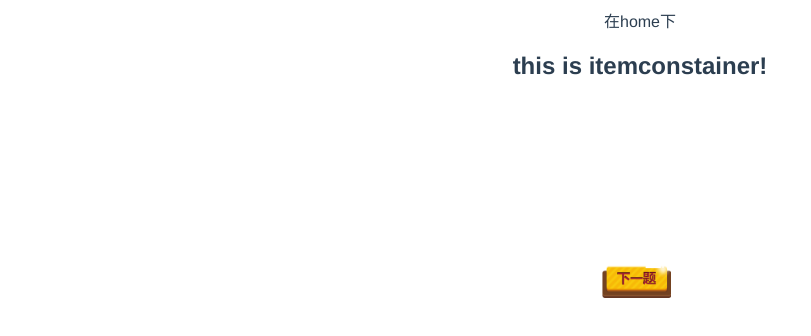
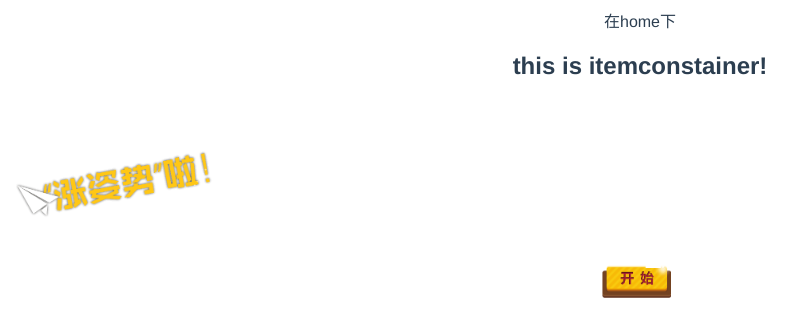
Before and after one commit to movie19921209/vue-happpy, a Vue app: page /#/Home in a window 1280 px wide. Shown: the top 336 px of the page, without its empty margins (0-811 px from the left). Built offline with nearby package versions, Linux system fonts and the light colour scheme.

Commit message:
home页面,item页面的切换
Signed-off-by: 王庆元 <wangqingyuan@xiaomi.com>

```diff
--- a/src/components/itemcontainer.vue
+++ b/src/components/itemcontainer.vue
@@ -1,11 +1,20 @@
 <template>
 	<section>
-		<span v-if="fatherComponent == 'home'">在home下</span>
-		<span v-if="fatherComponent == 'item'">在item组件下</span>
-		<h1>this is itemconstainer!</h1>
+		<header>
+			<span v-if="fatherComponent == 'home'">在home下</span>
+			<span v-if="fatherComponent == 'item'">在item组件下</span>
+			<h1>this is itemconstainer!</h1>
+		</header>
 
-		<span class="next_item button_style" @click="nextItem" v-if="itemNum == 0"></span>
-		<span class="submit_item button_style" @click="submitAnswer" v-else></span>
+		<div v-if="fatherComponent == 'home'">
+			<div class="home_logo item_container_style"></div>
+			<router-link to="item" class="start button_style"></router-link>
+		</div>
+
+		<div v-if="fatherComponent == 'item'">
+			<span class="next_item button_style" @click="nextItem" v-if="itemNum == 0"></span>
+			<span class="submit_item button_style" @click="submitAnswer" v-else></span>
+		</div>
 	</section>
 </template>
 
@@ -16,7 +25,7 @@ export default {
 	props:['fatherComponent'],
 	data() {
 		return {
-			itemNum: 0
+			itemNum: 3
 		}
 	},
 	created() {
@@ -37,6 +46,22 @@ export default {
 </script>
 
 <style>
+	.home_logo{
+		background-image: url(../images/1-2.png);
+		background-size: 13.142rem 100%;
+		background-position: right center;
+	}
+	.item_container_style{
+		height: 11.625rem;
+		width: 13.15rem;
+		background-repeat: no-repeat;
+		position: absolute;
+		top: 4.1rem;
+		left: 1rem;
+	}
+	.start{
+		background-image: url(../images/1-4.png);
+	}
 	.button_style{
 		display: block;
 		height: 2.1rem;
--- a/src/views/item.vue
+++ b/src/views/item.vue
@@ -1,6 +1,6 @@
 <template>
 	<div>
-			<itemcontainer father-component="home"></itemcontainer>
+			<itemcontainer father-component="item"></itemcontainer>
 	</div>
 </template>
 
```
